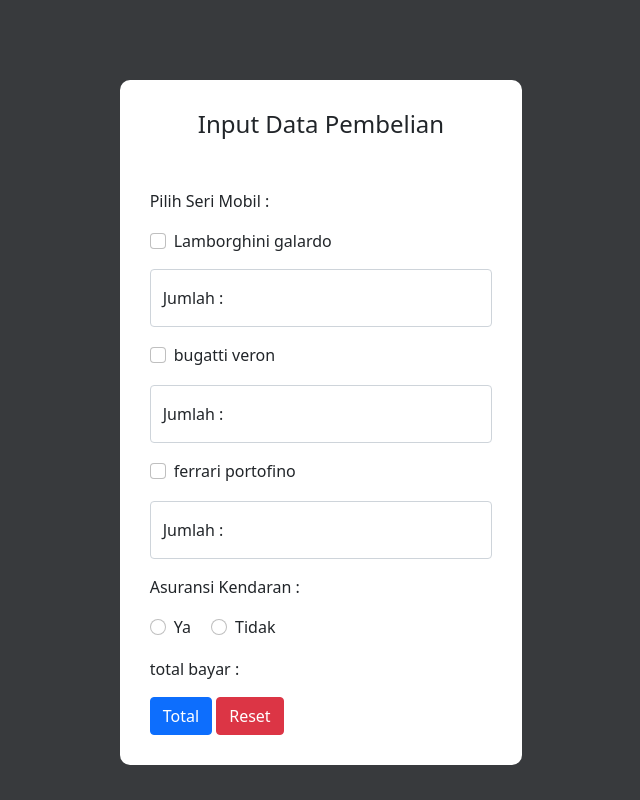
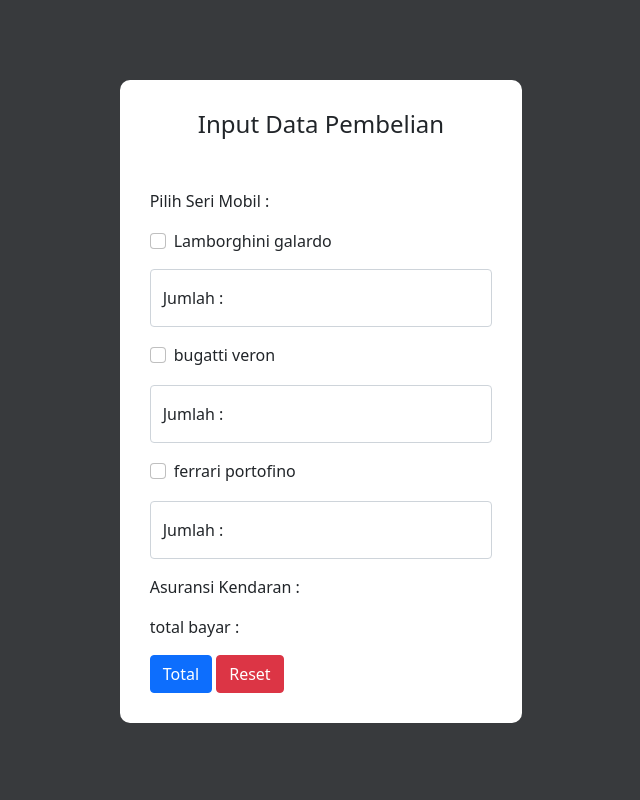
Before and after one commit to AhmadFikriHusaini/tugas2_pemrogramanweb, a plain HTML site: page tugas_js/index.html in a window 1280 px wide. Shown: the whole page, without its empty margins (319-959 px from the left). Drawn offline with nearby package versions, Linux system fonts and the light colour scheme.

Commit message:
Add files via upload

```diff
--- a/tugas_js/index.html
+++ b/tugas_js/index.html
@@ -52,7 +52,7 @@
                     <div class="mt-3">
                         <p>Asuransi Kendaran :</p>
                     </div>
-                    <div class="form-check form-check-inline">
+                    <!-- <div class="form-check form-check-inline">
                         <label class="form-check-label">
                             <input class="form-check-input" type="radio" name="" id="asuransiYa" value="">Ya
                         </label>
@@ -61,7 +61,7 @@
                         <label class="form-check-label">
                             <input class="form-check-input" type="radio" name="" id="asuransiTidak" value="">Tidak
                         </label>
-                    </div>
+                    </div> -->
                     <div class="mt-3">
                         <span>total bayar :</span>
                         <span id="total"></span>
```
